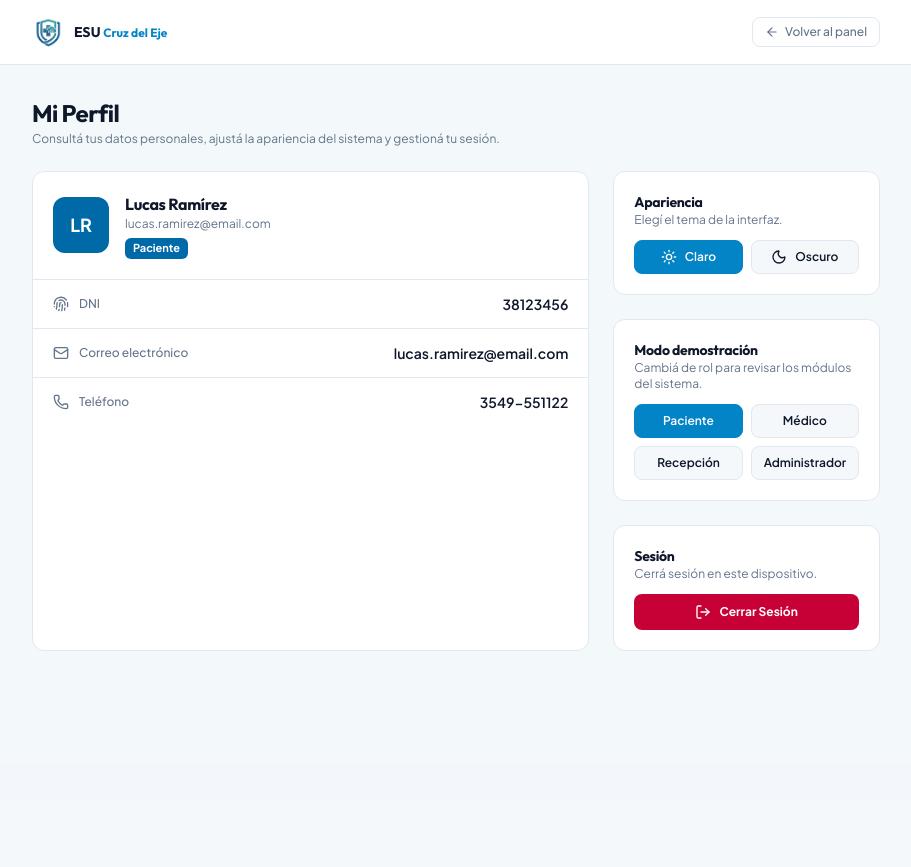
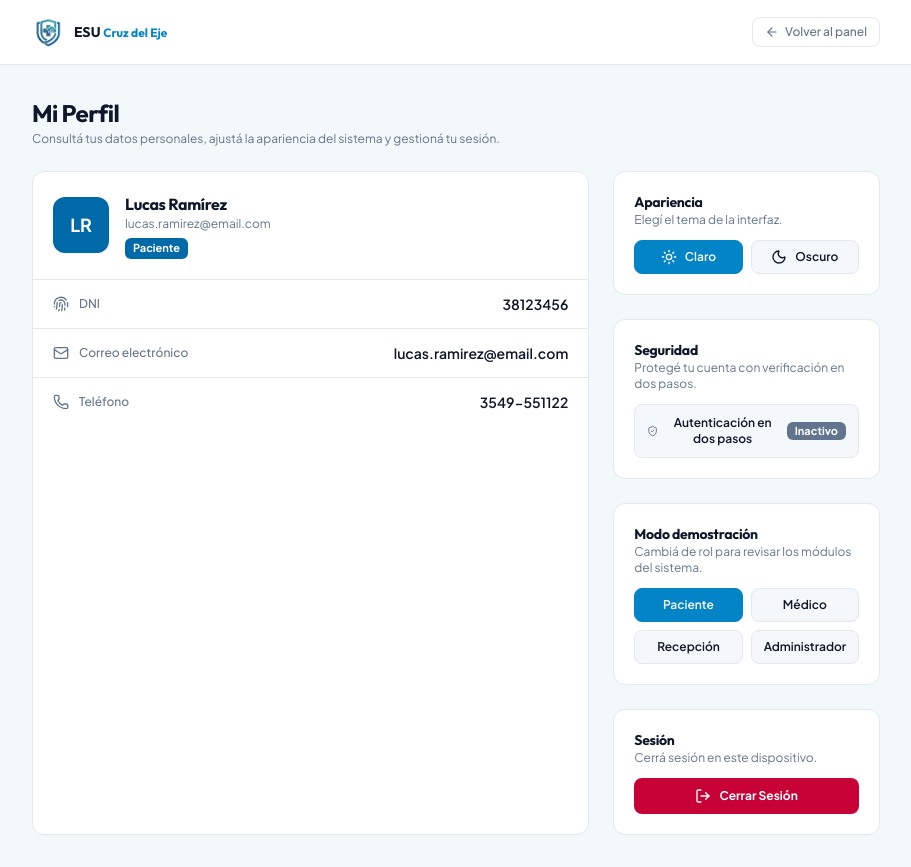
Before and after one commit to RicardoCejas/Esu-Frontend, a React (Vite) app: page /dashboard/perfil in a window 1280 px wide. Shown: the whole page, without its empty margins (184-1095 px from the left). Before the commit the page ends 800 px from the top, so only its background shows below. Built offline with nearby package versions, Linux system fonts and the light colour scheme; no server answers; sample sign-in values are in the browser's storage.

Commit message:
feat(ui): trasladar configuracion de 2fa al perfil y sincronizar cierre de sesion

```diff
--- a/src/features/perfil/MiPerfilPage.tsx
+++ b/src/features/perfil/MiPerfilPage.tsx
@@ -1,8 +1,9 @@
-import React from 'react';
+import React, { useState } from 'react';
 import { useNavigate } from 'react-router-dom';
 import { useAuth } from '@/context/AuthContext';
 import { useTheme, type Theme } from '@/hooks/useTheme';
 import { ROLE_HOME, ROLE_LABELS, USER_ROLES } from '@/lib/roles';
+import { TwoFactorSetupModal } from '@/features/auth/TwoFactorSetupModal';
 import {
   Mail,
   Phone,
@@ -31,6 +32,7 @@ export const MiPerfilPage: React.FC = () => {
   const { user, logout, switchRole } = useAuth();
   const navigate = useNavigate();
   const { theme, setTheme } = useTheme();
+  const [is2FAOpen, setIs2FAOpen] = useState(false);
 
   const datos: DatoPerfil[] = [
     { icon: Fingerprint, label: 'DNI', value: user?.dni },
@@ -41,8 +43,8 @@ export const MiPerfilPage: React.FC = () => {
     { icon: Stethoscope, label: 'Especialidad', value: user?.especialidad },
   ].filter((d) => Boolean(d.value));
 
-  const handleLogout = () => {
-    logout();
+  const handleLogout = async () => {
+    await logout();
     navigate('/login');
   };
 
@@ -128,6 +130,33 @@ export const MiPerfilPage: React.FC = () => {
             </div>
           </section>
 
+          {/* Seguridad (HU-42) */}
+          <section className="space-y-3 rounded-xl border border-border bg-card p-5">
+            <div>
+              <h2 className="text-sm font-bold text-foreground">Seguridad</h2>
+              <p className="text-xs text-muted-foreground">
+                Protegé tu cuenta con verificación en dos pasos.
+              </p>
+            </div>
+            <button
+              type="button"
+              onClick={() => setIs2FAOpen(true)}
+              className="flex w-full items-center justify-between gap-2 rounded-lg border border-input bg-background px-3 py-2.5 text-xs font-semibold text-foreground transition hover:bg-accent"
+            >
+              <span className="inline-flex items-center gap-2">
+                <ShieldCheck className="h-4 w-4 text-muted-foreground" />
+                <span>Autenticación en dos pasos</span>
+              </span>
+              <span
+                className={`rounded-md px-2 py-0.5 text-[11px] font-bold text-white ${
+                  user?.twoFactorEnabled ? 'bg-emerald-700' : 'bg-slate-500'
+                }`}
+              >
+                {user?.twoFactorEnabled ? 'Activo' : 'Inactivo'}
+              </span>
+            </button>
+          </section>
+
           {/* Modo demostración */}
           <section className="space-y-3 rounded-xl border border-border bg-card p-5">
             <div>
@@ -177,6 +206,8 @@ export const MiPerfilPage: React.FC = () => {
           </section>
         </div>
       </div>
+
+      <TwoFactorSetupModal isOpen={is2FAOpen} onClose={() => setIs2FAOpen(false)} />
     </div>
   );
 };
```
